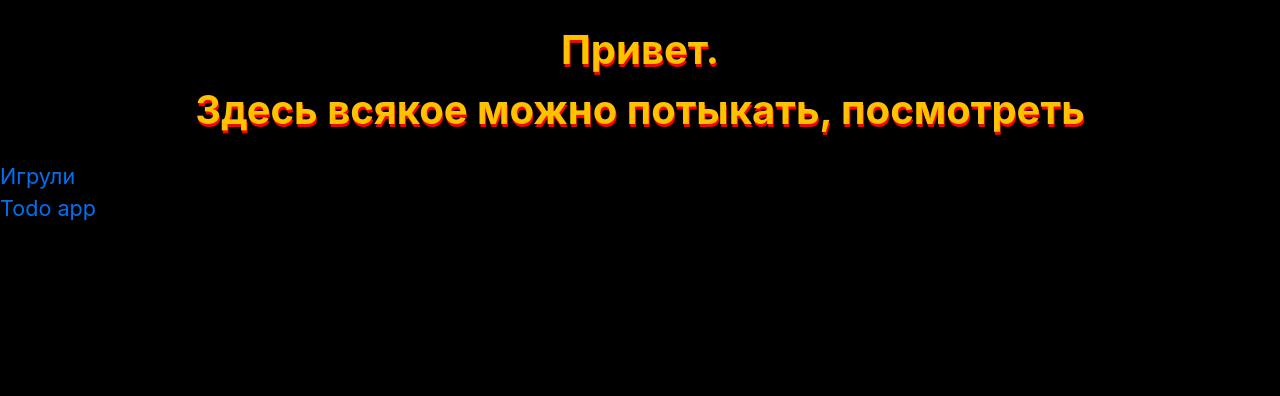
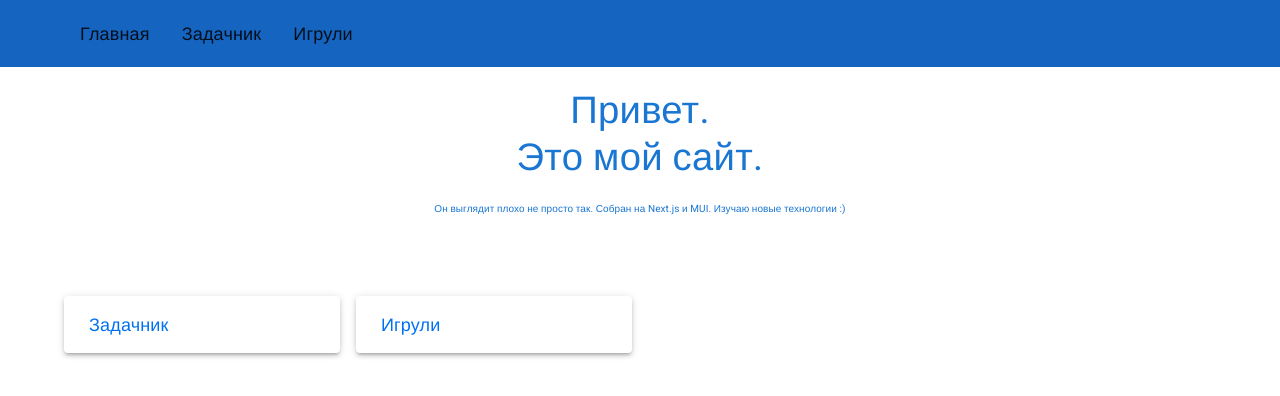
Before and after one commit to sergdevguy/sergdevguy.github.io, a Next.js app: page / in a window 1280 px wide. Shown: the top 396 px of the page. Built offline with nearby package versions, Linux system fonts and the light colour scheme; a web font is replaced by a local one.

Commit message:
Add MUI, fix styles, testing

```diff
--- a/components/layout.js
+++ b/components/layout.js
@@ -1,32 +1,26 @@
-import Head from 'next/head'
-import Link from 'next/link'
-import navS from '../styles/nav.module.scss'
+// Next.js
+import Head from 'next/head';
+import Nav from './nav/Nav';
+// MUI
+import Container from '@material-ui/core/Container';
+import CssBaseline from '@material-ui/core/CssBaseline';
+import Box from '@material-ui/core/Box';
 
 export default function Layout({ children }) {
   return (
-    <div>
+    <Box sx={{ minHeight: '100vh' }}>
+      <CssBaseline />
       <Head>
         <link rel="icon" href="/favicon.ico" />
-        <meta
-          name="description"
-          content="Todo app with love <3"
-        />
       </Head>
-      {/* <nav>
-        <ul className={navS.nav__container}>
-          <li className={navS.nav__li}>
-            <Link href="/">
-              <a>Главная</a>
-            </Link>
-          </li>
-          <li className={navS.nav__li}>
-            <Link href="/games/games">
-              <a>Игрули</a>
-            </Link>
-          </li>
-        </ul>
-      </nav> */}
-      <main>{children}</main>
-    </div>
+      <Box sx={{ bgcolor: 'primary.dark' }}>
+        <Container maxWidth="lg">
+          <Nav />
+        </Container>
+      </Box>
+      <Container maxWidth="lg" color="primary">
+        {children}
+      </Container>
+    </Box>
   )
 }
--- /dev/null
+++ b/components/nav/Nav.js
@@ -0,0 +1,37 @@
+// Next.js
+import Link from 'next/link';
+// MUI
+import List from '@material-ui/core/List';
+import ListItem from '@material-ui/core/ListItem';
+import ListItemButton from '@material-ui/core/ListItemButton';
+import ListItemText from '@material-ui/core/ListItemText';
+
+export default function Nav() {
+    return (
+        <nav>
+            <List style={{ display: 'flex' }}>
+                <ListItem disablePadding style={{ width: 'auto' }}>
+                    <Link href="/" passHref>
+                        <ListItemButton>
+                            <ListItemText align="center">Главная</ListItemText>
+                        </ListItemButton>
+                    </Link>
+                </ListItem>
+                <ListItem disablePadding style={{ width: 'auto' }}>
+                    <Link href="/todo" passHref>
+                        <ListItemButton>
+                            <ListItemText align="center">Задачник</ListItemText>
+                        </ListItemButton>
+                    </Link>
+                </ListItem>
+                <ListItem disablePadding style={{ width: 'auto' }}>
+                    <Link href="/games" passHref>
+                        <ListItemButton>
+                            <ListItemText align="center">Игрули</ListItemText>
+                        </ListItemButton>
+                    </Link>
+                </ListItem>
+            </List>
+        </nav>
+    )
+}
--- a/package.json
+++ b/package.json
@@ -8,6 +8,10 @@
     "start": "next start"
   },
   "dependencies": {
+    "@emotion/react": "^11.4.1",
+    "@emotion/styled": "^11.3.0",
+    "@fontsource/roboto": "^4.5.0",
+    "@material-ui/core": "^5.0.0-beta.5",
     "next": "^11.0.0",
     "react": "17.0.2",
     "react-dom": "17.0.2",
--- a/pages/_app.js
+++ b/pages/_app.js
@@ -1,4 +1,9 @@
 import '../styles/global.css';
+// fonts
+import '@fontsource/roboto/300.css';
+import '@fontsource/roboto/400.css';
+import '@fontsource/roboto/500.css';
+import '@fontsource/roboto/700.css';
 
 export default function App({ Component, pageProps }) {
     return <Component {...pageProps} />
--- a/pages/index.js
+++ b/pages/index.js
@@ -1,25 +1,45 @@
 import Head from 'next/head'
 import Link from 'next/link'
-import utilStyles from '../styles/utils.module.css'
+// Project
 import Layout from '../components/layout'
+// MUI
+import Typography from '@material-ui/core/Typography';
+import Paper from '@material-ui/core/Paper';
+import Grid from '@material-ui/core/Grid';
 
 export default function Home() {
   return (
     <Layout>
-      <section className={utilStyles.headingMd}>
-        <h1>Привет.<br/> Здесь всякое можно потыкать, посмотреть</h1>
-        <div>
-          <div>
-            <Link href="/games">
-              <a>Игрули</a>
-            </Link>
-          </div>
-          <div>
-            <Link href="/todo">
-              <a>Todo app</a>
-            </Link>
-          </div>
-        </div>
+      <Head>
+        <title>Главная</title>
+        <meta
+          name="Личный сайт"
+          content="Собрал всякое новое, интересное (не очень)"
+        />
+      </Head>
+      <section>
+        <Typography variant="h4" component="h1" color="primary" textAlign="center" m={{ margin: 20 }}>
+          Привет.<br /> Это мой сайт.
+        </Typography>
+        <Typography component="p" color="primary" textAlign="center" fontSize="10px" m={{ margin: 20 }}>
+          Он выглядит плохо не просто так. Собран на Next.js и MUI. Изучаю новые технологии :)
+        </Typography>
+        <Grid container spacing={2} mt={8}>
+          <Grid item xs={6} md={3}>
+            <Paper elevation={3} sx={{ padding: '15px 25px' }}>
+              <Link href="/todo">
+                <a>Задачник</a>
+              </Link>
+            </Paper>
+          </Grid>
+          <Grid item xs={6} md={3}>
+            <Paper elevation={3} sx={{ padding: '15px 25px' }}>
+              <Link href="/games">
+                <a>Игрули</a>
+              </Link>
+            </Paper>
+          </Grid>
+        </Grid>
       </section>
     </Layout>
   )
--- a/styles/global.css
+++ b/styles/global.css
@@ -2,11 +2,9 @@ html,
 body {
   padding: 0;
   margin: 0;
-  font-family: -apple-system, BlinkMacSystemFont, Segoe UI, Roboto, Oxygen, Ubuntu,
-    Cantarell, Fira Sans, Droid Sans, Helvetica Neue, sans-serif;
+  font-family: Roboto;
   line-height: 1.6;
   font-size: 18px;
-  background: #000000;
   color: #ffffff;
 }
 
@@ -35,14 +33,6 @@ li {
   list-style: none;
 }
 
-h1 {
-  padding: 20px;
-  font-size: 40px;
-  text-align: center;
-  color: #fec201;
-  text-shadow: red 1px 3px;
-}
-
 .button {
   padding: 10px;
   border: none;
--- a/styles/nav.module.scss
+++ /dev/null
@@ -1,21 +0,0 @@
-$navBackground: #64109b;
-$navLinksColor: #10ffa3;
-
-.nav {
-    &__container {
-        display: flex;
-        justify-content: center;
-        padding: 10px 0;
-        background: $navBackground;
-    }
-
-    &__li {
-        &:not(:first-child) {
-            margin-left: 30px;
-        }
-
-        a {
-            color: $navLinksColor;
-        }
-    }
-}
--- a/styles/utils.module.css
+++ /dev/null
@@ -1,52 +0,0 @@
-.heading2Xl {
-    font-size: 2.5rem;
-    line-height: 1.2;
-    font-weight: 800;
-    letter-spacing: -0.05rem;
-    margin: 1rem 0;
-  }
-
-  .headingXl {
-    font-size: 2rem;
-    line-height: 1.3;
-    font-weight: 800;
-    letter-spacing: -0.05rem;
-    margin: 1rem 0;
-  }
-
-  .headingLg {
-    font-size: 1.5rem;
-    line-height: 1.4;
-    margin: 1rem 0;
-  }
-
-  .headingMd {
-    font-size: 1.2rem;
-    line-height: 1.5;
-  }
-
-  .borderCircle {
-    border-radius: 9999px;
-  }
-
-  .colorInherit {
-    color: inherit;
-  }
-
-  .padding1px {
-    padding-top: 1px;
-  }
-
-  .list {
-    list-style: none;
-    padding: 0;
-    margin: 0;
-  }
-
-  .listItem {
-    margin: 0 0 1.25rem;
-  }
-
-  .lightText {
-    color: #666;
-  }
```
Also changed, not shown: components/games/boxmen/App.module.scss (+5 -6 lines), pages/games/index.js (+0 -11 lines), components/games/boxmen/components/Hero/Hero.jsx (deleted), 1 other file (tests, documents, lock files or other folders).
